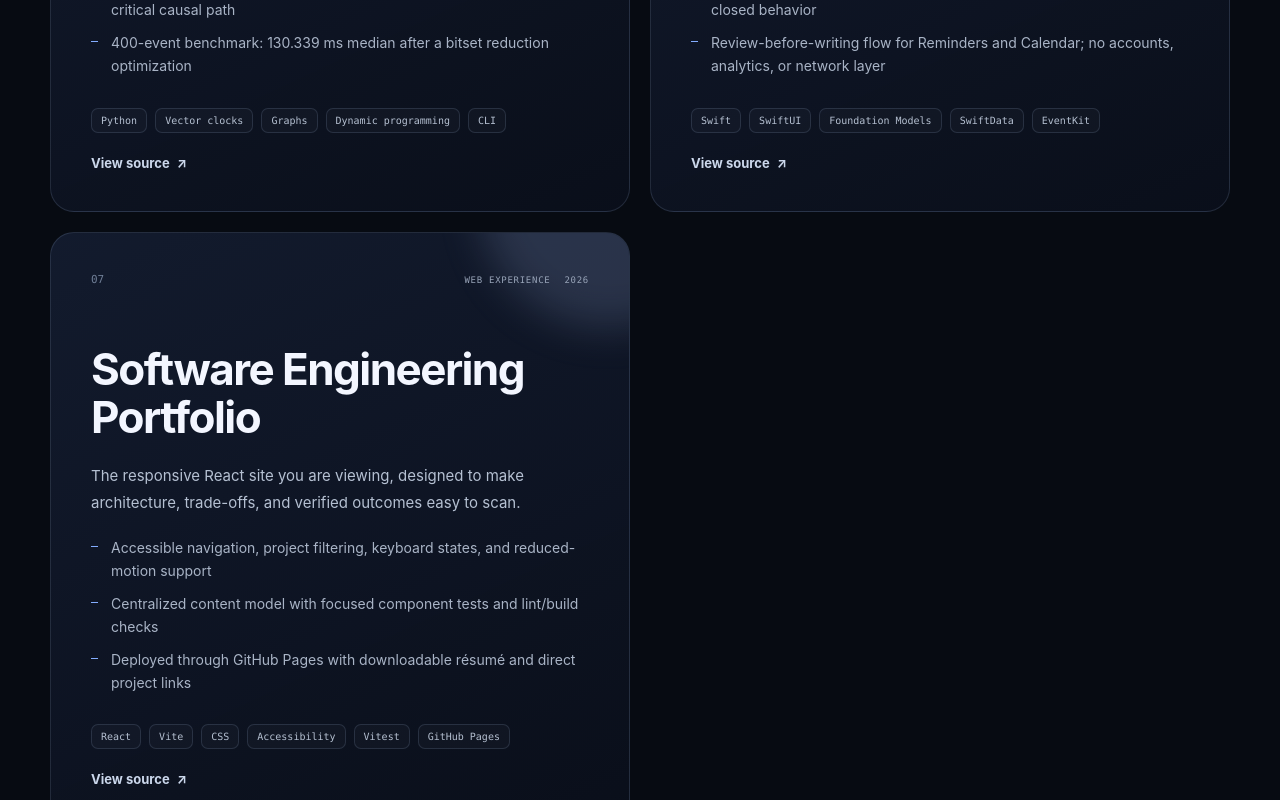
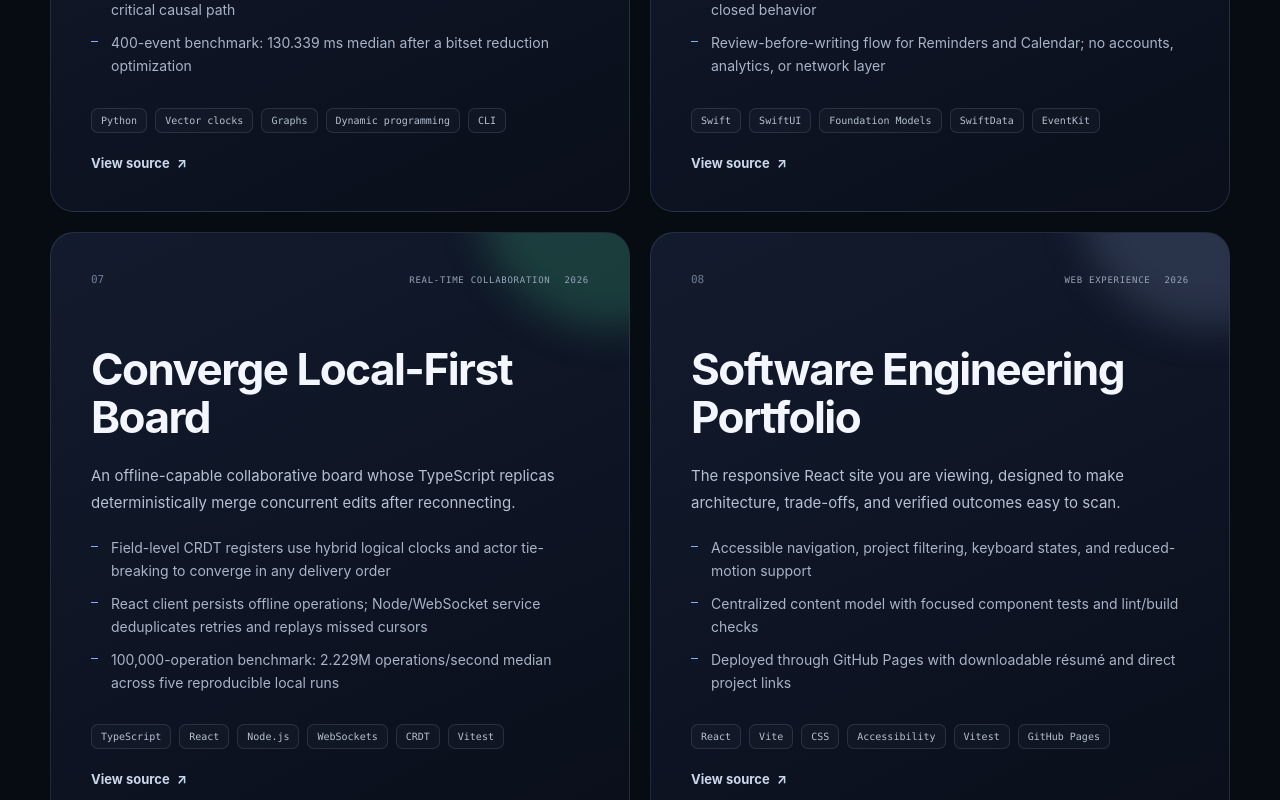
Before and after one commit to brohum10/soham-portfolio, a React (Vite) app: page / in a window 1280 px wide. Shown: the part 4757-5557 px from the top of the page. Built offline with nearby package versions, Linux system fonts and the light colour scheme.

Commit message:
Feature Converge local-first project

```diff
--- a/src/data.js
+++ b/src/data.js
@@ -157,6 +157,23 @@ export const projects = [
   },
   {
     number: "07",
+    title: "Converge Local-First Board",
+    category: "Product",
+    type: "Real-time collaboration",
+    year: "2026",
+    description:
+      "An offline-capable collaborative board whose TypeScript replicas deterministically merge concurrent edits after reconnecting.",
+    highlights: [
+      "Field-level CRDT registers use hybrid logical clocks and actor tie-breaking to converge in any delivery order",
+      "React client persists offline operations; Node/WebSocket service deduplicates retries and replays missed cursors",
+      "100,000-operation benchmark: 2.229M operations/second median across five reproducible local runs",
+    ],
+    tags: ["TypeScript", "React", "Node.js", "WebSockets", "CRDT", "Vitest"],
+    source: "https://github.com/brohum10/converge-crdt-board",
+    accent: "green",
+  },
+  {
+    number: "08",
     title: "Software Engineering Portfolio",
     category: "Product",
     type: "Web experience",
```
Also changed, not shown: 2 other files (tests, documents, lock files or other folders).
